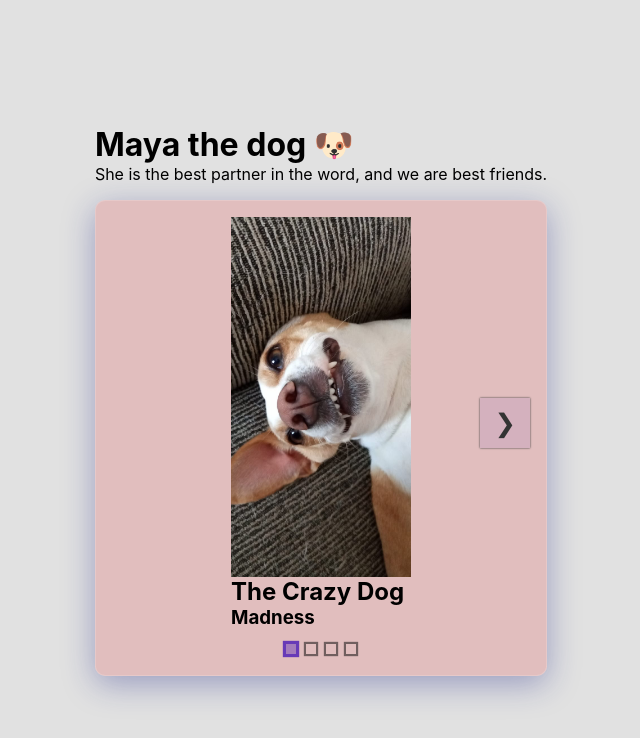
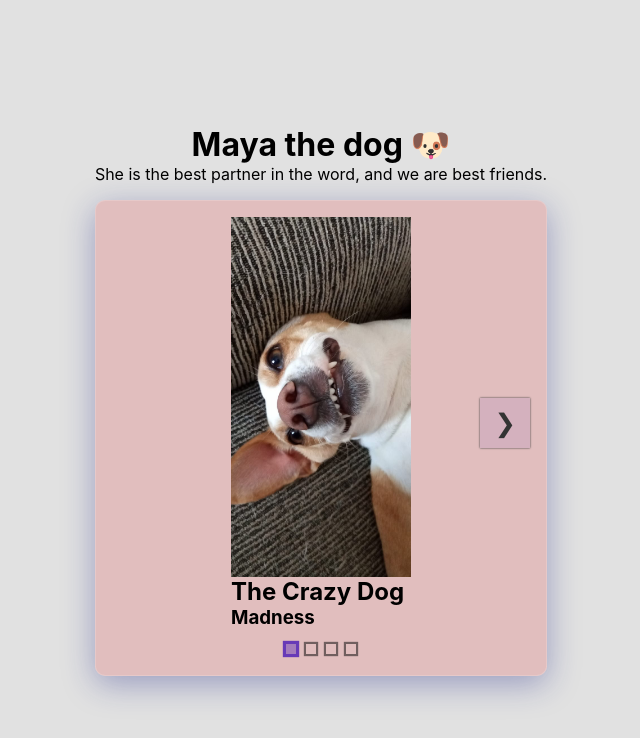
Before and after one commit to linefmv/moodsOfMaya, a React (Create React App) app: page / in a window 1280 px wide. Shown: the top 738 px of the page, without its empty margins (319-959 px from the left). Built offline with nearby package versions, Linux system fonts and the light colour scheme.

Commit message:
improve nomenclature

```diff
--- a/src/App.js
+++ b/src/App.js
@@ -4,10 +4,10 @@ import TitleandDescription from './components/TitleAndDescription/TitleandDescri
 
 function App() {
   return (
-    <>
+    <main>
       <TitleandDescription/>
       <Card/>
-    </>
+    </main>
   );
 }
 
--- a/src/components/TitleAndDescription/TitleandDescription.jsx
+++ b/src/components/TitleAndDescription/TitleandDescription.jsx
@@ -1,11 +1,11 @@
-import { Title, Description } from './styles';
+import { Title, Description, Header } from './styles';
 
 const TitleandDescription = () => {
     return(
-        <header>
+        <Header>
         <Title> Maya the dog 🐶 </Title>
         <Description> She is the best partner in the word, and we are best friends. </Description>
-        </header>
+        </Header>
     )
 }
 export default TitleandDescription
```
